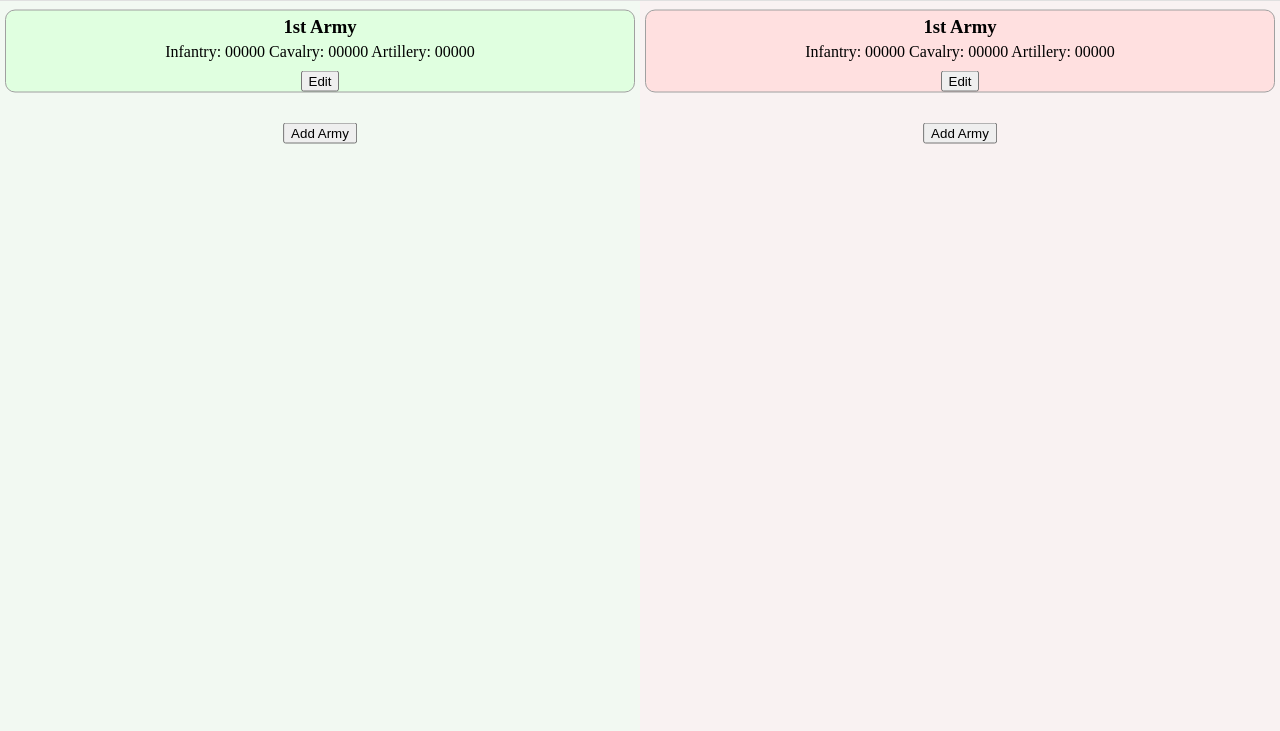
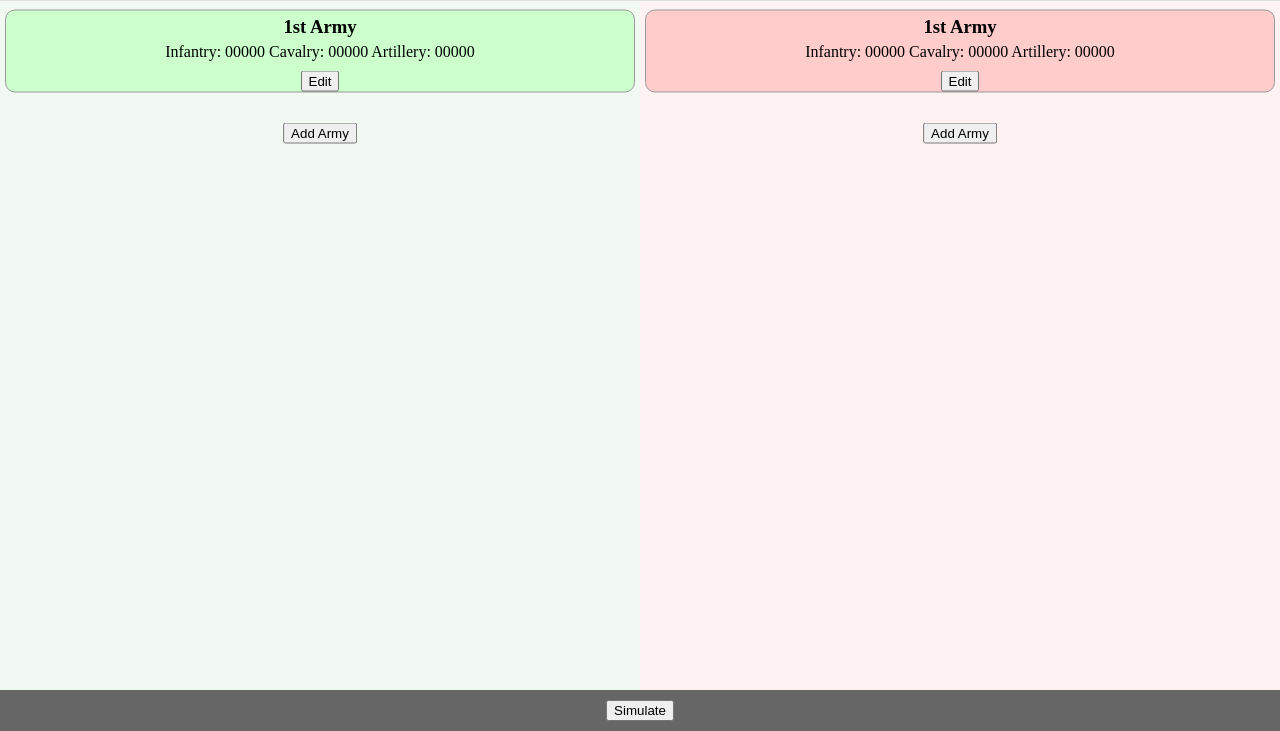
Before and after one commit to Kellenparker/battlesimulatorold, a plain HTML site: page index.html in a window 1280 px wide. Shown: the part 69-800 px from the top of the page. Drawn offline with Linux system fonts and the light colour scheme.

Commit message:
added footer

```diff
--- a/index.html
+++ b/index.html
@@ -17,5 +17,9 @@
 	<div class="split right" id="comp">
 	</div>
 
+	<div class="footer">
+  		<button id="gobut">Simulate</button>
+	</div>
+
 </body>
 </html>
--- a/style.css
+++ b/style.css
@@ -36,7 +36,7 @@
 /* Control the right side */
 .right {
 	right: 0;
-	background-color: #f9f2f2;
+	background-color: #fff2f2;
 }
 
 .element {
@@ -47,18 +47,18 @@
 	border-style: solid;
 	border-radius: 10px;
 	border-width: 1px;
-	border-color: #a0a0a0;
+	border-color: #999999;
 	margin-right: 10px;
 	margin-top: 30px;
 	filter: drop-shadow(30px,30px,30px,black);
 }
 
 .enemy {
-	background-color: #ffe0e0;
+	background-color: #ffcccc;
 }
 
 .friendly {
-	background-color: #e0ffe0;
+	background-color: #ccffcc;
 }
 
 .elehead {
@@ -77,3 +77,19 @@
 	transform: translate(-50%, -50%);
 	margin-top: -10px;
 }
+
+.footer {
+	position: fixed;
+	left: 0;
+	bottom: 0;
+	width: 100%;
+	background-color: #666666;
+	color: white;
+	text-align: center;
+	z-index: 2;
+}
+
+#gobut {
+	margin-top: 10px;
+	margin-bottom: 10px;
+}
```
